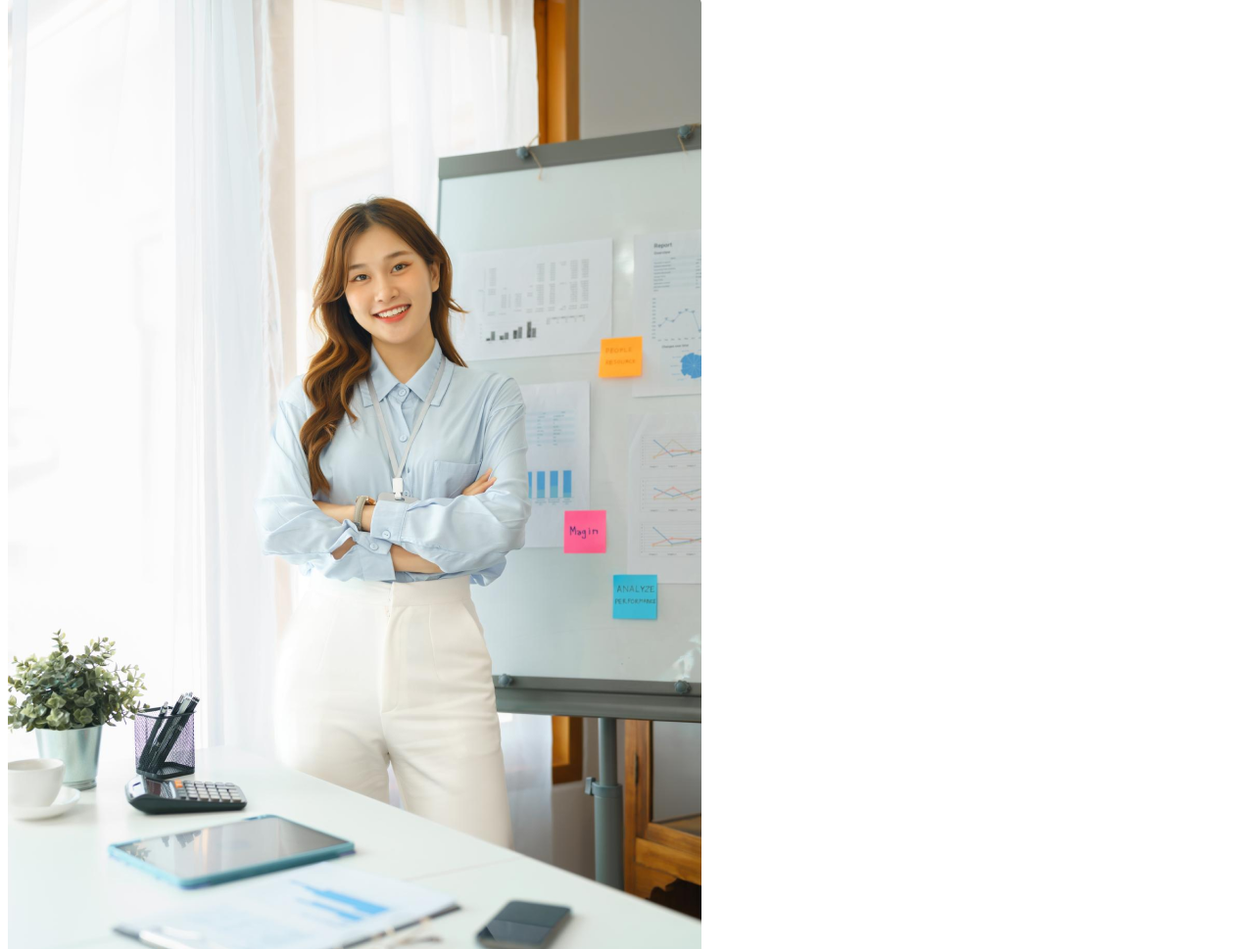
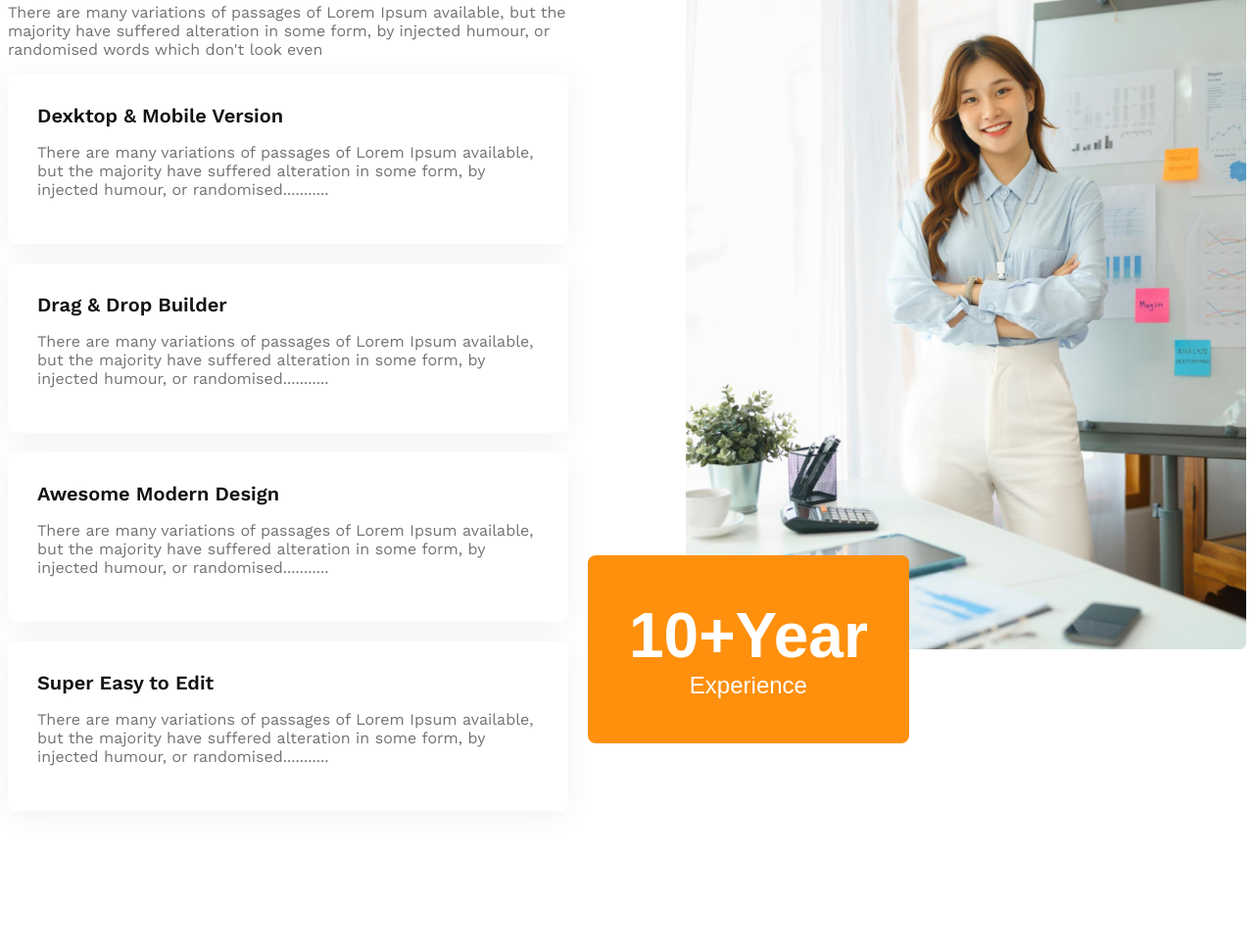
Before and after one commit to Mostofarusho/g3-architects-website, a plain HTML site: page index.html in a window 1280 px wide. Shown: the part 2240-3209 px from the top of the page at 98% size. Drawn offline with nearby package versions, Linux system fonts and the light colour scheme.

Commit message:
Full Responsive Complete

```diff
--- a/index.html
+++ b/index.html
@@ -61,12 +61,36 @@
         <!-- Features will enjoy  -->
 
         <section class="features">
-            <div>
-                <h3 class="feature-title">Features you will <br> love & enjoy</h3>
+            <div class="feature-details">
+                <h3 id="feature-section-title" class="feature-title">Features you will <br> love & enjoy</h3>
                 <p class="text-light-gray">There are many variations of passages of Lorem Ipsum available, but the majority have suffered alteration in some form, by injected humour, or randomised words which don't look even</p>
+
+                <!-- Feature Card Container -->
+                <div class="feature-card">
+                    <h4 class="feature-card-title">Dexktop & Mobile Version</h4>
+                    <p class="text-light-gray">There are many variations of passages of Lorem Ipsum available, but the majority have suffered alteration in some form, by injected humour, or randomised...........</p>
+                </div>
+                <div class="feature-card">
+                    <h4 class="feature-card-title">Drag & Drop Builder</h4>
+                    <p class="text-light-gray">There are many variations of passages of Lorem Ipsum available, but the majority have suffered alteration in some form, by injected humour, or randomised...........</p>
+                </div>
+                <div class="feature-card">
+                    <h4 class="feature-card-title">Awesome Modern Design</h4>
+                    <p class="text-light-gray">There are many variations of passages of Lorem Ipsum available, but the majority have suffered alteration in some form, by injected humour, or randomised...........</p>
+                </div>
+                <div class="feature-card">
+                    <h4 class="feature-card-title">Super Easy to Edit</h4>
+                    <p class="text-light-gray">There are many variations of passages of Lorem Ipsum available, but the majority have suffered alteration in some form, by injected humour, or randomised...........</p>
+                </div>
             </div>
-            <div>
-                <img src="./images/architect.png" alt="">
+            <div class="featured-architect">
+                <img class="feature-image" src="./images/architect.png" alt="">
+                <button id="experience-badge" class="btn-primary">
+                <span id="experience-year">10+Year</span>
+                <br>
+                <span>Experience</span>
+                </button>
+
             </div>
         </section>
 
--- a/styles/architects.css
+++ b/styles/architects.css
@@ -147,6 +147,58 @@ main>section {
 }
 
 
+/* Feature Section Related Styles  */
+
+.features {
+    display: grid;
+    grid-template-columns: repeat(2, 1fr);
+    gap: 120px;
+    justify-items: center;
+    align-items: center;
+}
+
+.feature-image {
+    width: 100%;
+    /* border: 1px solid black; */
+}
+
+.feature-card {
+    padding: 30px;
+    margin-bottom: 20px;
+    border-radius: 8px;
+    box-shadow: 0px 4px 30px 0px rgba(0, 0, 0, 0.06);
+    background: rgb(255, 255, 255);
+}
+
+#feature-section-title {
+    border-left: 5px solid rgb(255, 144, 14);
+    padding-left: 20px;
+}
+
+.feature-card-title {
+    color: rgb(19, 19, 19);
+    font-size: 1.25rem;
+    font-weight: 600;
+    margin-top: 0px;
+    margin-bottom: 0px;
+}
+
+#experience-badge {
+    padding: 45px 42px;
+    font-size: 1.5rem;
+    font-weight: 500;
+    margin-left: -100px;
+    margin-top: -100px;
+}
+
+#experience-year {
+    font-size: 4rem;
+    font-weight: 700;
+}
+
+.featured-architect {}
+
+
 /* Some Facts Related Styles  */
 
 .facts-container {
@@ -237,7 +289,8 @@ footer p {
     }
     .team-image-container,
     .facts-container,
-    .sponsor-image-container {
+    .sponsor-image-container,
+    .features {
         grid-template-columns: repeat(1, 1fr);
         gap: 10px;
     }
@@ -249,13 +302,18 @@ footer p {
         margin-left: 20px;
     }
     .some-facts,
-    .sponsors-details {
+    .sponsors-details,
+    .feature-details {
         text-align: center;
         margin: 0 auto;
     }
     .fact-card,
     .sponsor-image {
         margin: 0 auto;
+    }
+    #experience-badge {
+        margin-top: 20px;
+        margin-left: 20px;
     }
 }
 
```
